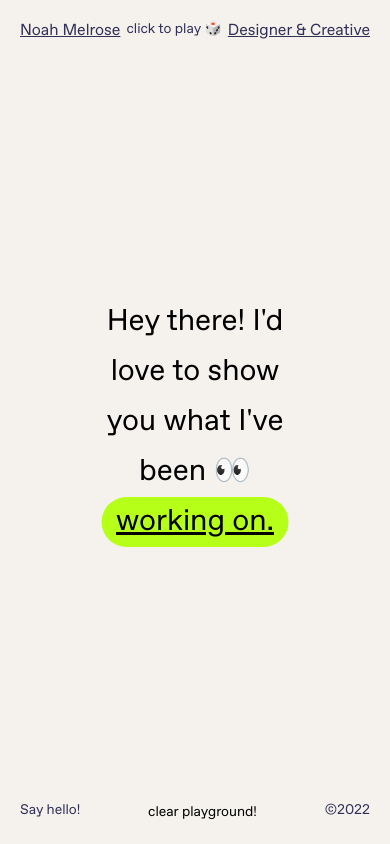
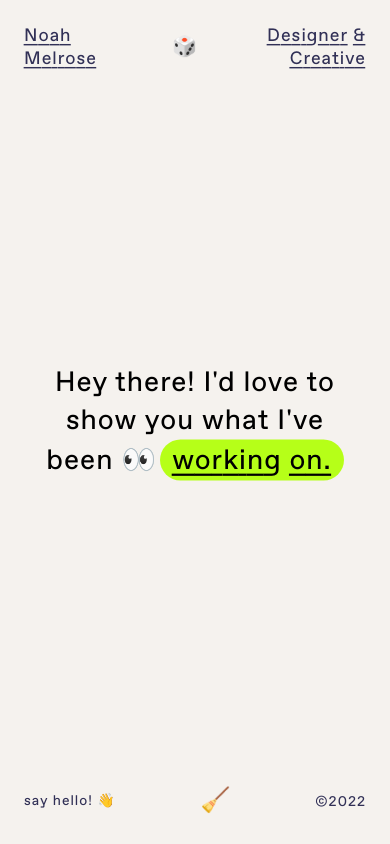
Before and after one commit to siljawalenius/noah-portfolio, a Next.js app: page / in a window 390 px wide. Built offline with nearby package versions, Linux system fonts and the light colour scheme.

Commit message:
eyes and fonts

```diff
--- a/content/copy.json
+++ b/content/copy.json
@@ -2,10 +2,11 @@
     "landing": {
         "name": "Noah Melrose",
         "title": "Designer & Creative",
-        "contact": "Say hello!",
+        "contact": "say hello! 👋 ",
         "year": "©2022",
-        "callout": "Hey there! I'd love to show you what I've been 👀 ",
-        "link": "working on.",
+        "callout": "Hey there! I'd love to show you what I've been ",
+        "eyes": "👀",
+        "link": " working on.",
         "linkText": "https://www.instagram.com/noah_melrose/?hl=en"
     }
 }
--- a/pages/index.js
+++ b/pages/index.js
@@ -4,16 +4,33 @@ import styles from "../styles/Home.module.css";
 import copy from "../content/copy.json";
 
 import Collage from "../components/collage/Collage";
-import { useRef, useState } from "react";
+import { useEffect, useRef, useState } from "react";
 
 export default function Home() {
   const COPY = copy.landing;
-
+  const linkRef = useRef(null);
   const [needsClear, setNeedsClear] = useState(false);
+  const [isHovered, setIsHovered] = useState(false)
 
   const handleClick = (e) => {
     setNeedsClear(true)
   };
+
+  useEffect(()=>{
+    const linkEl = linkRef.current
+    linkEl.addEventListener('mouseover', ()=>{
+      setIsHovered(true)
+    })
+
+    linkEl.addEventListener('mouseout', ()=>{
+      if(isHovered){
+        setIsHovered(false)
+      }
+    })
+
+    console.log(isHovered)
+  },[isHovered])
+
 
   return (
     <div className={styles.container}>
@@ -28,8 +45,14 @@ export default function Home() {
       <div className={styles.contentContainer}>
         <div className={styles.topInfo}>
           <h1 className={styles.name}>{COPY.name}</h1>
-          {/* <button className={styles.play}> play 🎲</button> */}
-          <p> click to play 🎲</p>
+          <p>
+            <span className={styles.desktopOnly}>
+            click to play 🎲
+            </span>
+
+            <span className = {styles.mobileOnly}> 🎲 </span>
+
+          </p>
           <h2 className = {styles.title}>{COPY.title}</h2>
         </div>
 
@@ -39,7 +62,8 @@ export default function Home() {
           </a>
 
           <button className={styles.button} onClick ={handleClick}>
-            clear playground!
+            <span className = {styles.desktopOnly}>clear playground!</span>
+            <span className = {styles.mobileOnly}> 🧹 </span>
           </button>
 
           <p> {COPY.year}</p>
@@ -49,8 +73,10 @@ export default function Home() {
       <div className={styles.callOut}>
         <p>
           {COPY.callout}
-          <a href={COPY.linkText} target="_blank" rel = "noreferrer">
-            <span className={styles.link}>{COPY.link}</span>
+          {isHovered && <span className = {styles.flipEyes}> {COPY.eyes} </span> }
+            {!isHovered && <span className = {styles.eyes}> {COPY.eyes} </span> }
+          <a className = {styles.linkWrap} href={COPY.linkText} target="_blank" rel = "noreferrer">
+            <span className={styles.link} ref={linkRef}>{COPY.link}</span>
           </a>
         </p>
       </div>
--- a/styles/Home.module.css
+++ b/styles/Home.module.css
@@ -12,11 +12,12 @@
 }
 
 .name{
-  text-decoration: underline;
+  /*  */
+  font-family:'Favorit Liner', sans-serif;
 }
 
 .title{
-  text-decoration: underline;
+  font-family:'Favorit Liner', sans-serif;
 }
 
 
@@ -33,7 +34,13 @@
   display: flex;
   flex-direction: row;
   justify-content: space-between;
+  align-items: center;
+
   /* TODO: MAKE A PADDING GLOBAL */
+}
+
+.play{
+  font-size: 24px;
 }
 
 
@@ -42,24 +49,43 @@
   top: 50%;
   left: 50%;
   transform: translate(-50%, -50%);
-  max-width: 700px;
+  max-width: 750px;
   text-align: center;
 }
 
 .callOut p{
   font-size: 50px;
-}
-
-.play{
-  font-size: 24px;
+  mix-blend-mode: difference;
 }
 
 .link{
   background-color: #B6FF18;
-  text-decoration: underline;
+  font-family:'Favorit Liner', sans-serif;
   display: inline-block;
-  padding: 0 15px;
+  padding: 5px 20px;
+  margin-left: 10px;
   border-radius: 100px;
+
+  transition: all 0.2s ease;
+}
+
+.link:hover{
+  background-color: #F1985D;
+  color: #000;
+}
+
+a.linkWrap{
+  border-bottom: none;
+}
+
+.eyes{
+  display: inline-block;
+
+}
+
+.flipEyes{
+  display: inline-block;
+  transform: scale(-1, 1);
 }
 
 .callOut, .footer, .topInfo{
@@ -69,18 +95,58 @@
 
 .button{
   font-size: 20px;
+
 }
 
-@media (max-width: 600px){
+.mobileOnly{
+  display:none
+}
+
+@media (max-width: 700px){
 
   .contentContainer{
-    padding: 20px;
+    padding: 24px;
   }
   .button{
     font-size: 14px;
   }
   .callOut p{
-    font-size: 30px;
-    line-height: 50px;
+    font-size: 28px;
   }
+
+  .callOut{
+    width: 316px;
+  }
+
+  .desktopOnly{
+    display:none
+  }
+
+  .mobileOnly{
+    display: inline-block;
+    font-size: 24px;
+  }
+
+  .name{
+    max-width: 80px;
+  }
+
+  .title{
+    max-width: 100px;
+    text-align: right;
+  }
+
+  .link{
+    padding: 3px 12px;
+    margin-left: 3px;
+  }
+  .topInfo{
+    align-items: center;
+  }
+
+  .topInfo .mobileOnly{
+    font-size: 20px;
+  }
+
+
 }
--- a/styles/fonts.css
+++ b/styles/fonts.css
@@ -5,19 +5,7 @@
   }
 
   @font-face{
-    font-family: "Favorit";
-    font-style: bold;
-    src: url("../content/fonts/Favorit-Bold.woff") format("woff"), url("../content/fonts/Favorit-Bold.woff2") format("woff2");
+    font-family: "Favorit Liner";
+    font-style:normal;
+    src: url("../content/fonts/Favorit-Regular_Lining.woff") format("woff"), url("../content/fonts/Favorit-Regular_Lining.woff2") format("woff2");
   }
-
-  @font-face{
-    font-family: "Favorit";
-    font-style: light;
-    src: url("../content/fonts/Favorit-Light.woff") format("woff"), url("../content/fonts/Favorit-Light.woff2") format("woff2");
-  }
-
-  @font-face{
-    font-family: "Favorit";
-    font-style:normal;
-    src: url("../content/fonts/Favorit-Book.woff") format("woff"), url("../content/fonts/Favorit-Book.woff2") format("woff2");
-  }
--- a/styles/globals.css
+++ b/styles/globals.css
@@ -5,6 +5,7 @@ body {
   padding: 0;
   margin: 0;
   font-family: 'Favorit', Times, serif;
+  letter-spacing: 1px;
 }
 
 h1, h2{
@@ -13,7 +14,6 @@ h1, h2{
   padding: 0;
   margin: 0;
   font-style: normal;
-
 }
 
 p{
@@ -26,6 +26,13 @@ p{
 a {
   color: inherit;
   text-decoration: none;
+
+  padding: 2px 0;
+
+  border-bottom: 1px solid transparent;
+  transition: all 0.15s ease;
+
+  z-index: 1000;
 }
 
 button{
@@ -43,7 +50,7 @@ button{
   z-index: 1000;
 }
 
-button:hover{
+button:hover, a:hover{
   color: #F1985D;
   border-bottom: 2px solid #F1985D;
 }
@@ -52,19 +59,9 @@ button:hover{
   box-sizing: border-box;
 }
 
-@media (prefers-color-scheme: dark) {
-  html {
-    color-scheme: dark;
-  }
-  body {
-    color: white;
-    background: black;
-  }
-}
-
-@media(max-width: 600px){
+@media(max-width: 700px){
   h1, h2{
-    font-size: 16px;
+    font-size: 18px;
   }
   p{
     font-size: 14px;
```
Also changed, not shown: content/fonts/Favorit-Regular_Lining.woff (added), content/fonts/Favorit-Regular_Lining.woff2 (added).
